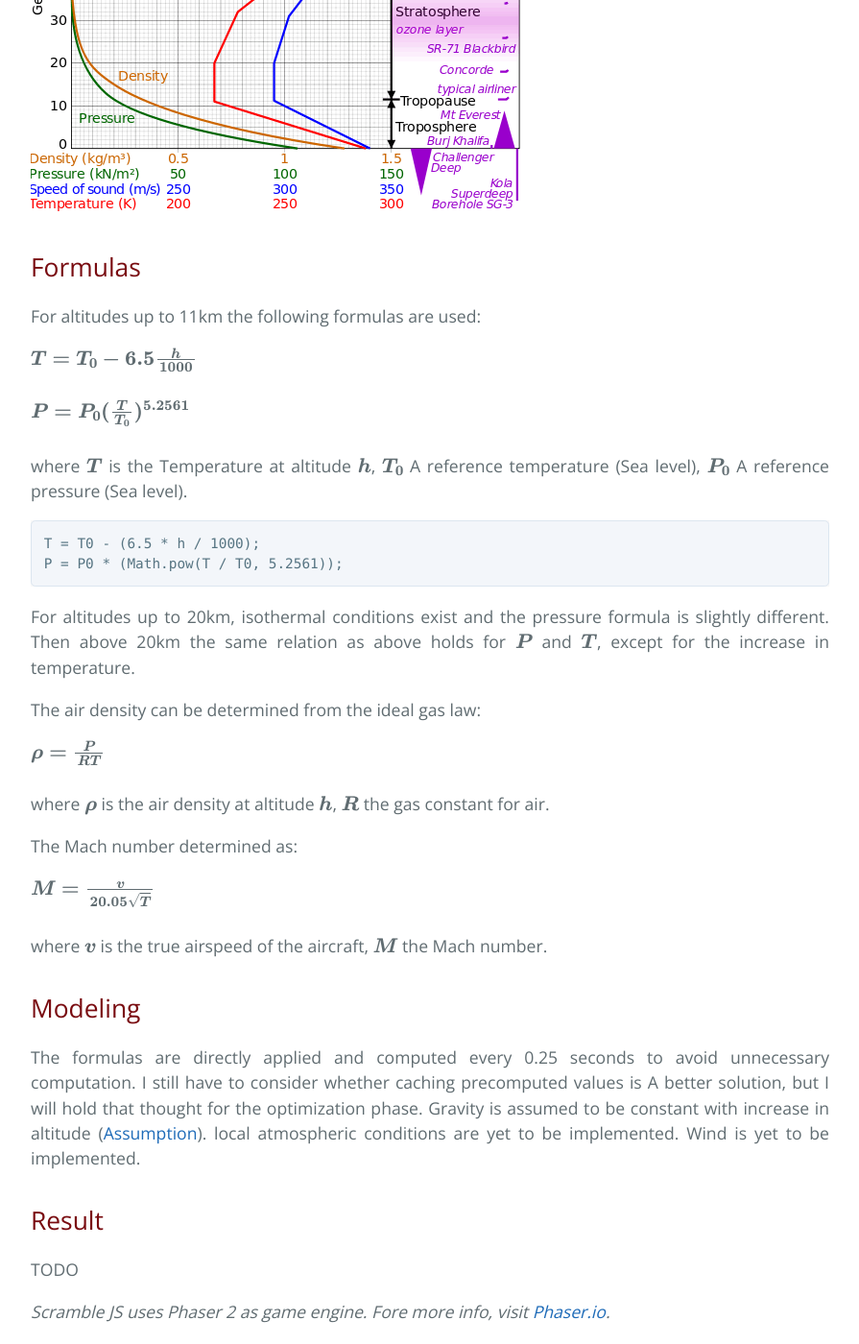
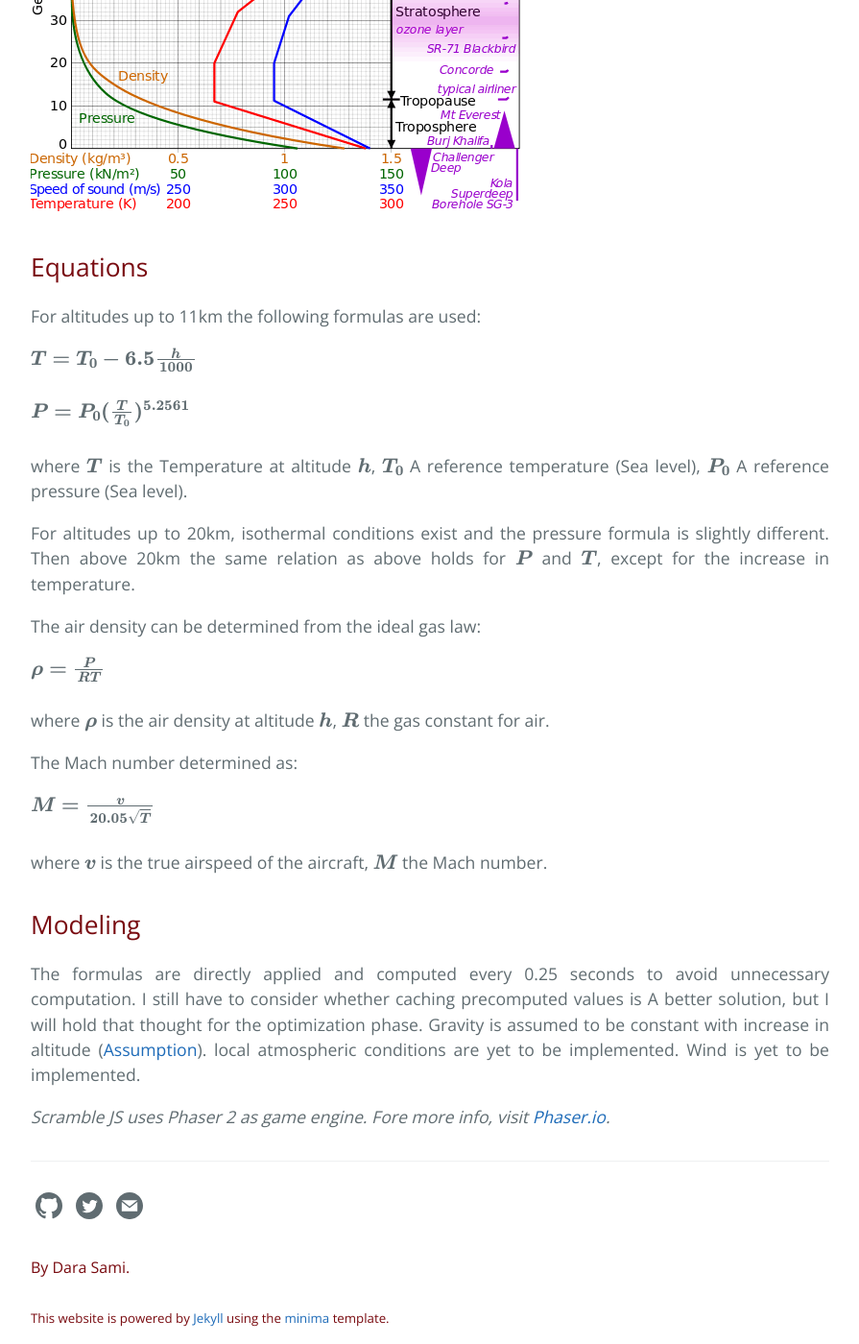
Before and after one commit to samid737/scrambledev, a Jekyll site: the page built from _posts/2017-06-01-development-part-3-modeling-atmosphere.md, in a window 1280 px wide and 1400 px high, scrolled down 1074 px. Shown: the whole window at 96% size, without its empty margins (192-1087 px from the left). Built offline with Jekyll 4.4.1, drawn with Linux system fonts in a browser that asks for light colours; formulas are drawn with MathJax 3.

```diff
--- a/_posts/2017-06-01-development-part-3-modeling-atmosphere.md
+++ b/_posts/2017-06-01-development-part-3-modeling-atmosphere.md
@@ -9,7 +9,7 @@ The accuracy of the flight model depends on the atmosphere model. The ISA standa
 
 ![ISA]({{ site.url }}/scrambledev/assets/images/ISA.png)
 
-## Formulas
+## Equations
 
 For altitudes up to 11km the following formulas are used:
 
@@ -20,9 +20,6 @@ $$\boldsymbol{P= P_0  (\frac{T}{T_0})^{5.2561}}$$\\
 \\
 where $$\boldsymbol{T}$$ is the Temperature at altitude $$\boldsymbol{h}$$, $$\boldsymbol{T_0}$$ A reference temperature (Sea level), $$\boldsymbol{P_0}$$ A reference pressure (Sea level).
 {%endraw%}
-
-    T = T0 - (6.5 * h / 1000);
-    P = P0 * (Math.pow(T / T0, 5.2561));
 
 For altitudes up to 20km, isothermal conditions exist and the pressure formula is slightly different. Then above 20km the same relation as above holds for $$\boldsymbol{P}$$ and $$\boldsymbol{T}$$, except for the increase in temperature.
 
@@ -46,9 +43,6 @@ where $$\boldsymbol{v}$$ is the true airspeed of the aircraft, $$\boldsymbol{M}$
 
 The formulas are directly applied and computed every 0.25 seconds to avoid unnecessary computation. I still have to consider  whether caching precomputed values is A better solution, but I will hold that thought for the optimization phase. Gravity is assumed to be constant with increase in altitude ([Assumption]()). local atmospheric conditions are yet to be implemented. Wind is yet to be implemented.
 
-## Result
-
-TODO
 
 
 *Scramble JS uses Phaser 2 as game engine. Fore more info, visit [Phaser.io](http://www.phaser.io).*
```
Also changed, not shown: _posts/2017-04-01-development-part-xx-eom-basic-atmosphere.md (+3 -2 lines), _posts/2017-05-01-development-part-4-modeling-thrust-basic-control.md (+2 -0 lines).
